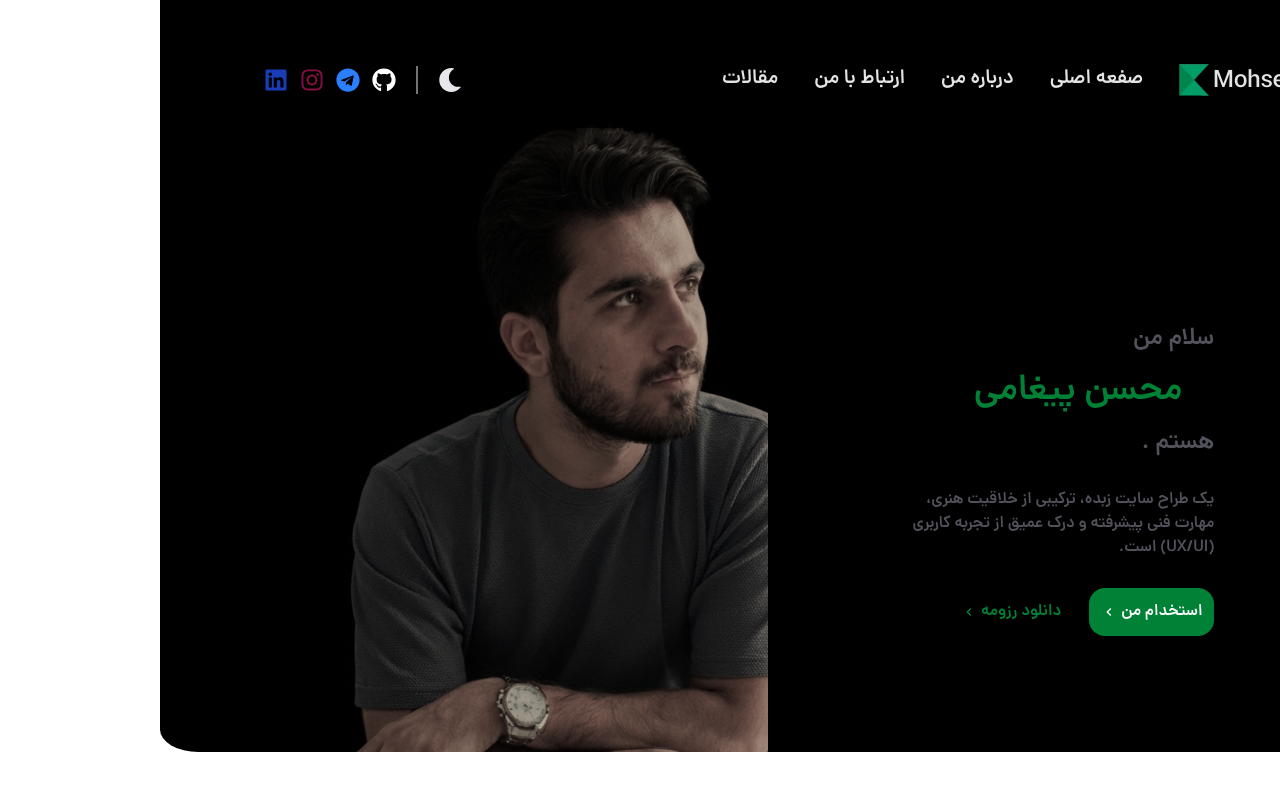
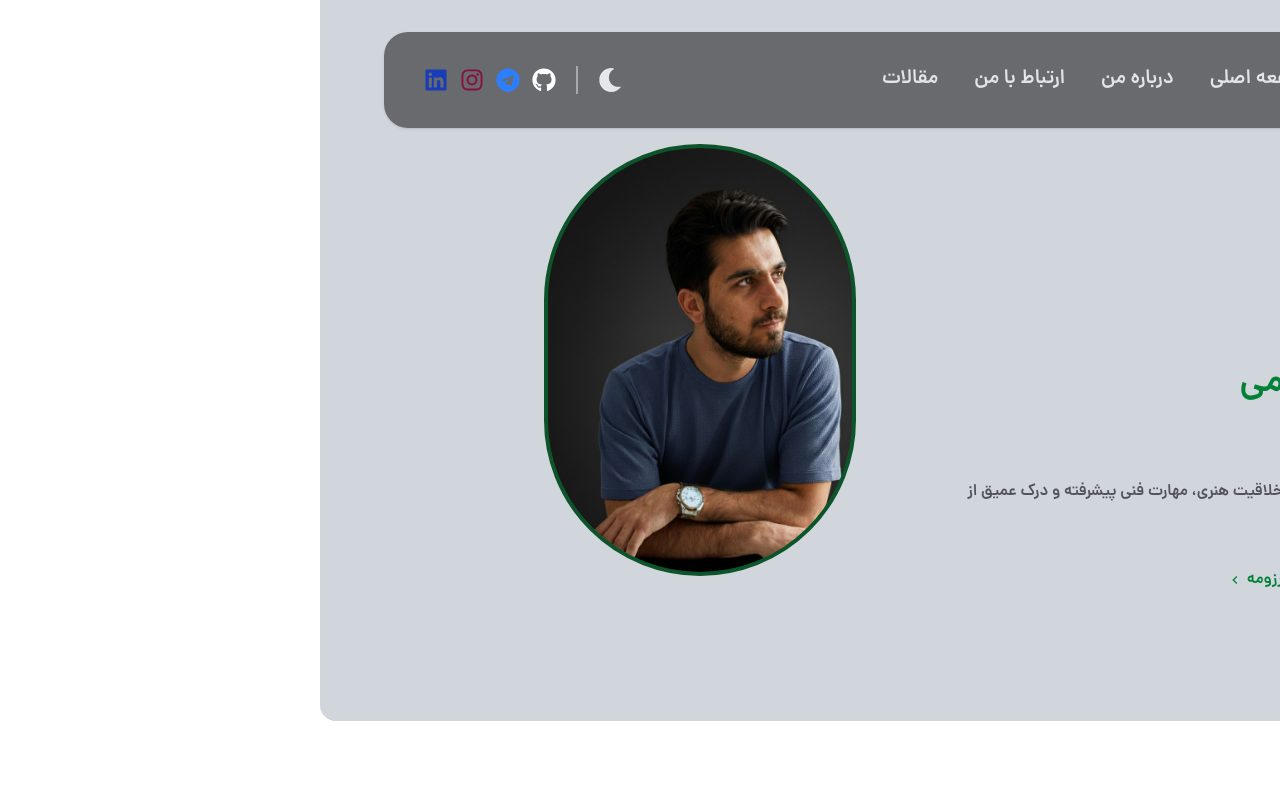
Before and after one commit to mohsenical/my-website, a React (Vite) app: page / in a window 1280 px wide. Shown: the top 790 px of the page. Built offline with nearby package versions, Linux system fonts and the light colour scheme.

Commit message:
change section header

```diff
--- a/src/components/template/HomeFeatuer/HeaderSection.jsx
+++ b/src/components/template/HomeFeatuer/HeaderSection.jsx
@@ -5,14 +5,14 @@ import { MdOutlineKeyboardArrowLeft } from "react-icons/md"
 function HeaderSection() {
   return (
     <>
-      <div className=" bg-black min-h-screen md:min-h-[45rem] flex justify-center rounded-b-[3%]">
-        <div className=" flex items-center justify-center flex-col max-h-screen md:w-[80%] mt-2 lg:w-[55%] xl:w-[45%] z-0 bg-[url(/Image/bgAvatar.png)] bg-cover  md:bg-none">
-          <div className="flex flex-col mt-50 space-y-1 max-w-[80%] md:max-w-[55%] z-10">
+      <div className="min-h-[45rem] w-full px-30 bg-gray-300 dark:bg-zinc-900 border-b border-b-zinc-300 rounded-b-2xl ">
+        <div className=" flex ">
+
+          <div className="flex flex-col justify-center items-start space-y-1 h-[45rem] w-[50%] pt-50">
 
             <h2 className='text-2xl text-white md:text-zinc-600 '>سلام من</h2>
-            <h1 className='text-4xl text-green-700 mr-3 py-3 px-5 bg-black/50 w-[16rem] rounded-2xl '>محسن پیغامی</h1>
+            <h1 className='text-4xl text-green-700 mr-3 py-3 px-5 rounded-2xl '>محسن پیغامی</h1>
             <h2 className='text-2xl text-white md:text-zinc-600'>هستم .</h2>
-
 
             <p className='text-md text-white md:text-zinc-600 mt-6 font-bold leading-6'>
               یک طراح سایت زبده، ترکیبی از خلاقیت هنری، مهارت فنی پیشرفته و درک عمیق از تجربه کاربری (UX/UI) است.
@@ -28,11 +28,12 @@ function HeaderSection() {
                 <MdOutlineKeyboardArrowLeft />
               </button>
             </div>
+          </div>
 
+
+          <div className="flex items-center justify-center w-[50%] h-[45rem]">
+            <div className="w-[60%] h-[60%] pt-50 rounded-full border-4 border-green-900 bg-[url(/Image/Avatar.jpg)] bg-contain bg-cover bg-no-repeat"></div>
           </div>
-        </div>
-
-        <div className="mt-[3rem] hidden lg:block lg:w-[45%] xl:w-[40%] h-[44rem] bg-[url(/Image/bgAvatar.png)] bg-cover">
 
         </div>
       </div>
@@ -41,3 +42,13 @@ function HeaderSection() {
 }
 
 export default HeaderSection
+
+
+
+//   <div className=    z-10">
+
+
+
+
+
+//   </div>
```
Also changed, not shown: public/Image/bgAvatar.png.
